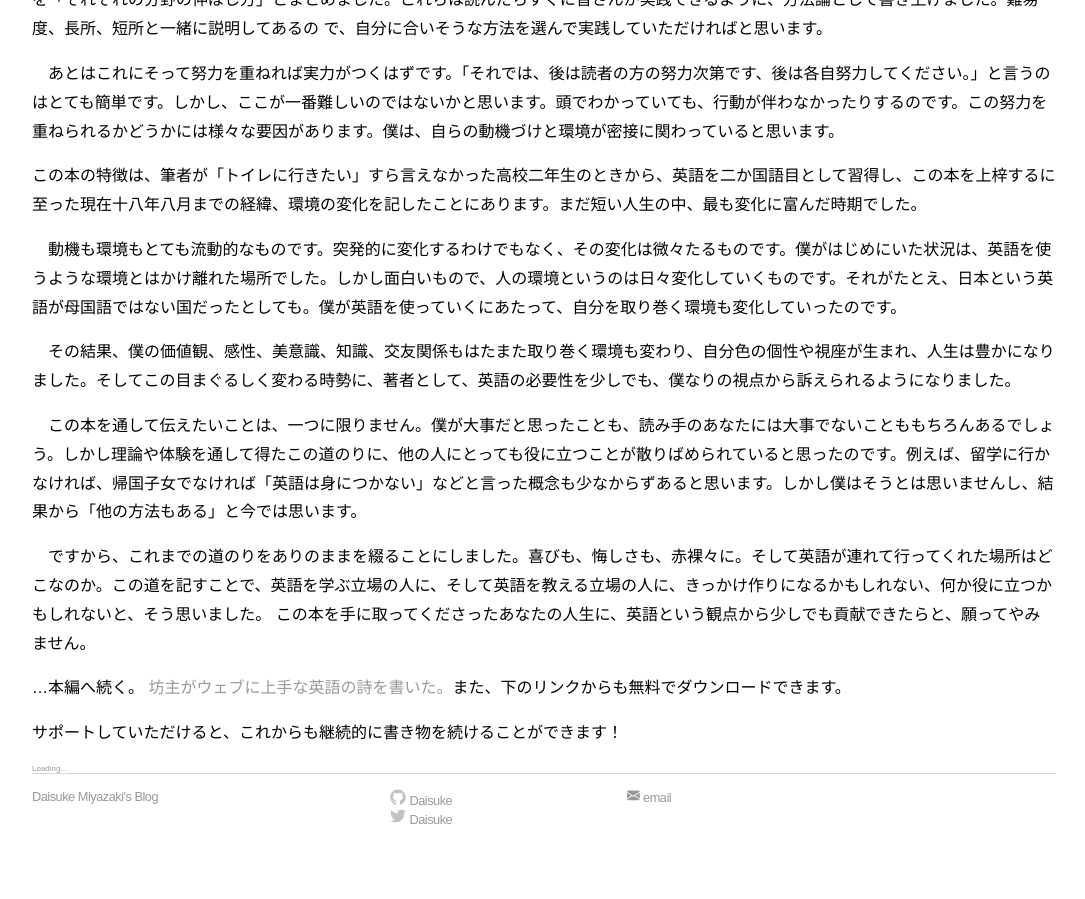
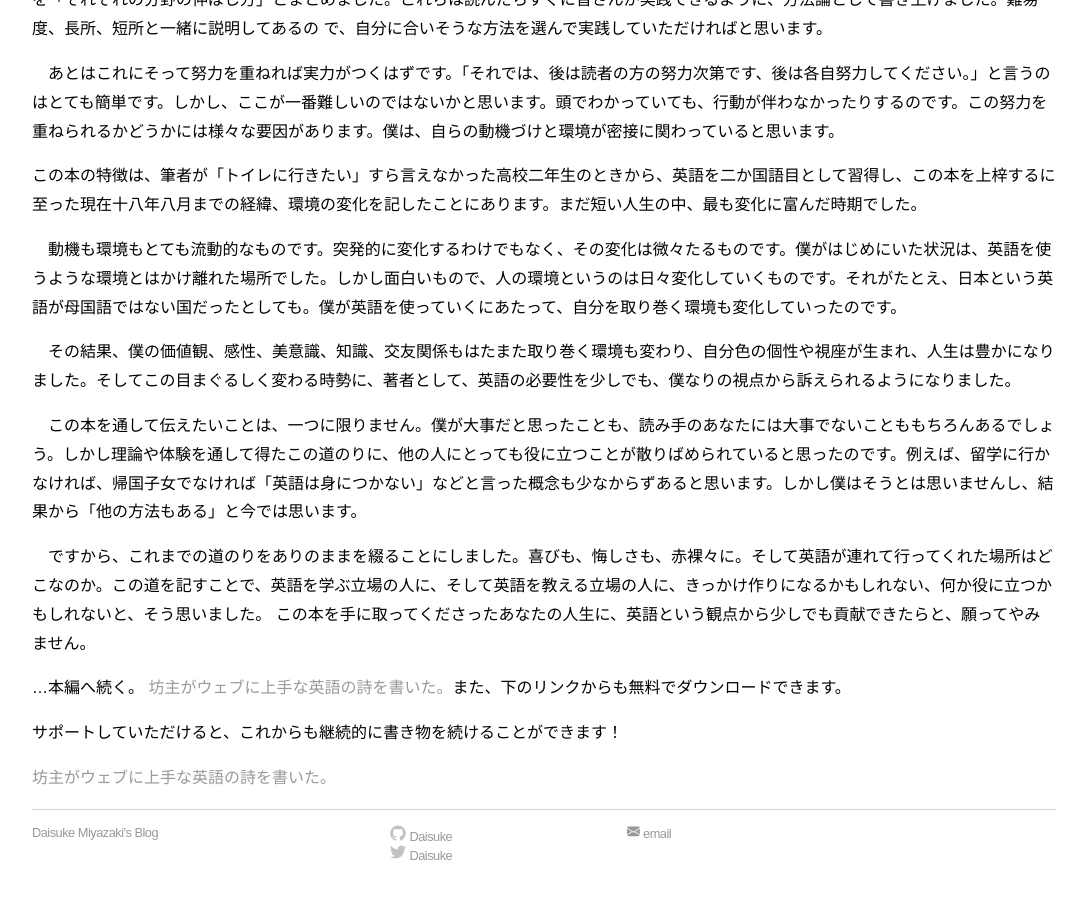
Before and after one commit to DaisukeMiyazaki/DaisukeMiyazaki.github.io, a Jekyll site: the page built from _posts/2018-08-30-FirstPublication.md, in a window 1280 px wide and 900 px high, scrolled down 1541 px. Shown: the whole window, without its empty margins (96-1181 px from the left). Built offline with Jekyll 4.4.1, drawn with Linux system fonts in a browser that asks for light colours; a script that is not in the unit is left out; before the commit the page ends 2405 px from its top, so only the background shows below that.

Commit message:
feat: change the style of the ebook link

```diff
--- a/_posts/2018-08-30-FirstPublication.md
+++ b/_posts/2018-08-30-FirstPublication.md
@@ -44,4 +44,6 @@
 サポートしていただけると、これからも継続的に書き物を続けることができます！
 
 <script src="https://gumroad.com/js/gumroad-embed.js"></script>
-<div class="gumroad-product-embed" data-gumroad-product-id="GteEO"><a href="https://gumroad.com/l/GteEO">Loading...</a></div>
+<!--div class="gumroad-product-embed" data-gumroad-product-id="GteEO"><a href="https://gumroad.com/l/GteEO">Loading...</a></div-->
+
+<a class="gumroad-button" href="https://gum.co/bozuwebpoet">坊主がウェブに上手な英語の詩を書いた。</a>
```
